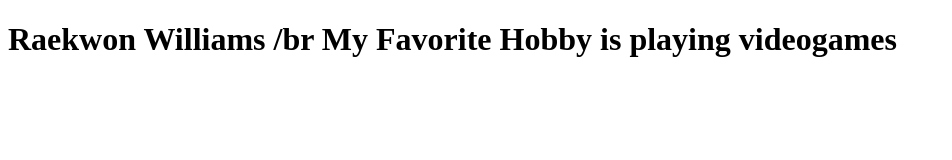
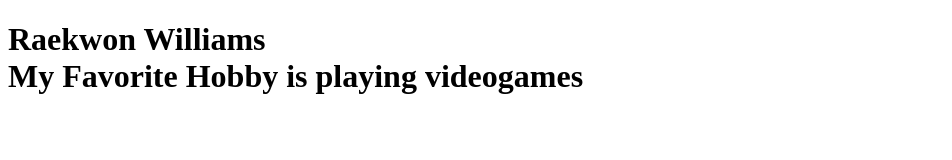
Before and after one commit to Raekwill15/Williams_Raekwon_ttp_static, a plain HTML site: page index.html in a window 1280 px wide. Shown: the whole page, without its empty margins (0-952 px from the left). Drawn offline with Linux system fonts and the light colour scheme.

Commit message:
Update index.html

```diff
--- a/index.html
+++ b/index.html
@@ -1,12 +1,9 @@
 <!DOCTYPE html>
 <html>
-<head>
+  <head>
 
-</head>
-<body>
-<h1>Raekwon Williams /br
-My Favorite Hobby is playing videogames
-</h1>
-
-</body>
+  </head>
+  <body>
+    <h1>Raekwon Williams </br>My Favorite Hobby is playing videogames</h1>
+  </body>
 </html>
```
